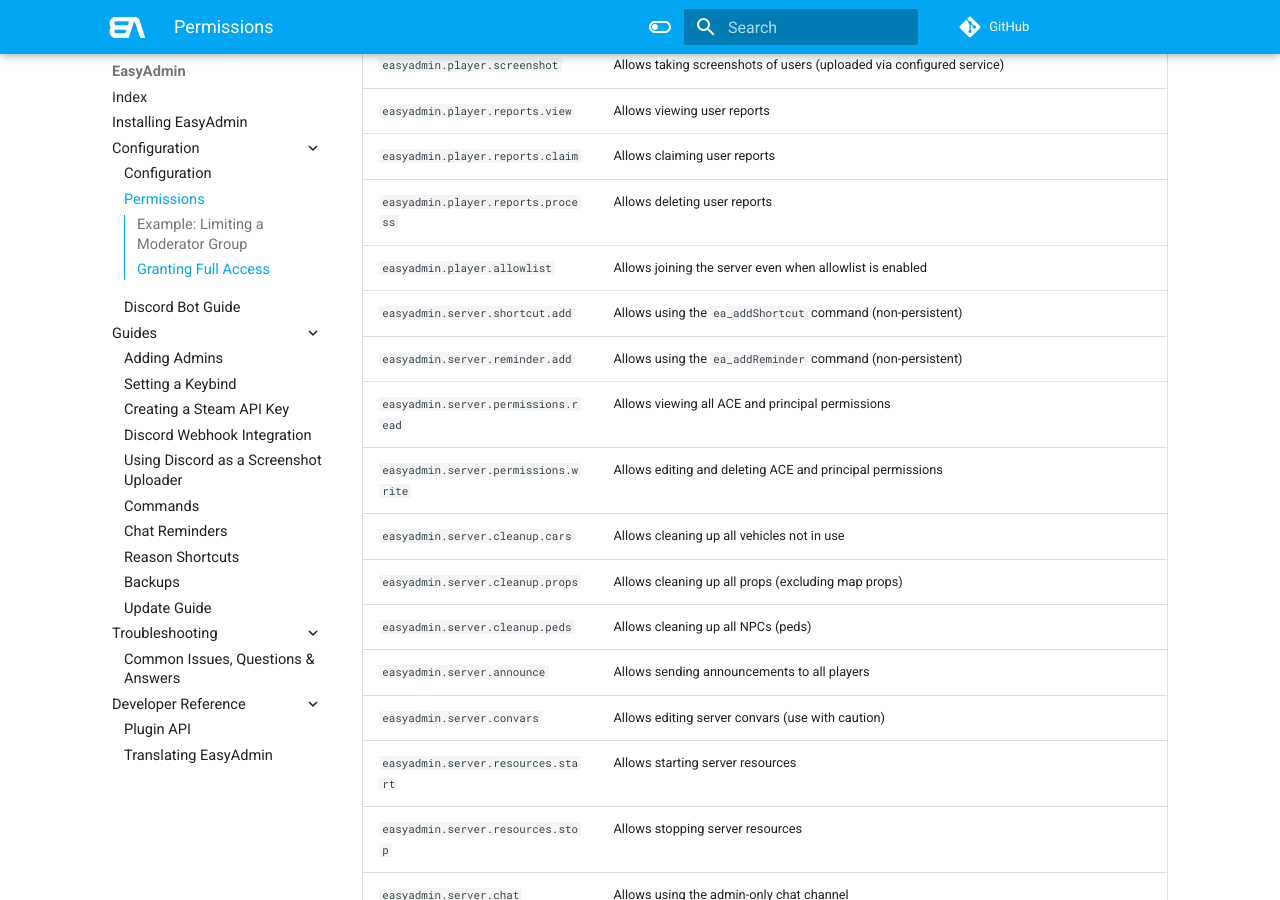
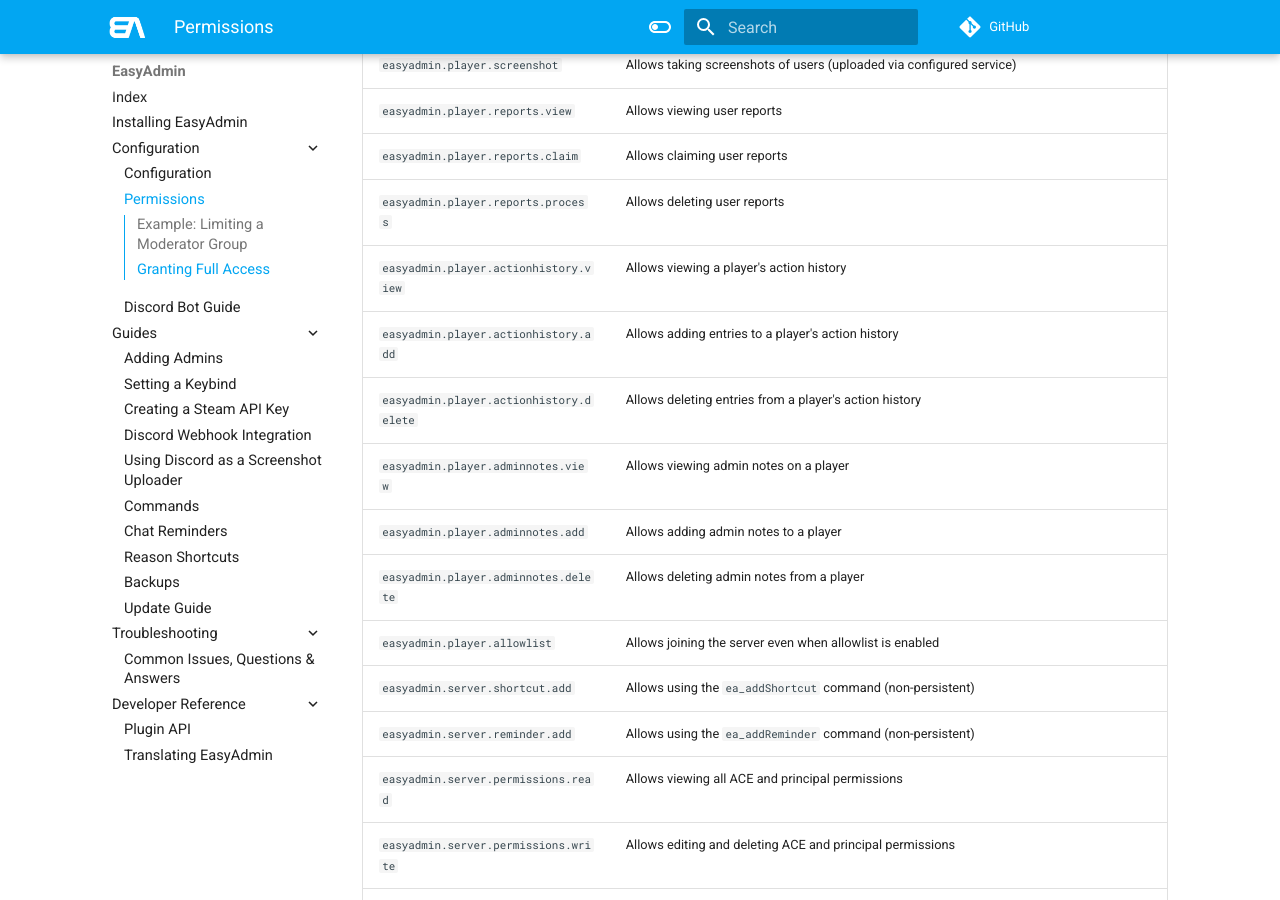
Before and after one commit to Blumlaut/EasyAdmin, an MkDocs documentation site: the page built from docs/docs/permissions.md, in a window 1280 px wide and 900 px high, scrolled down 1720 px. Built offline with MkDocs 1.6.1 and Material for MkDocs 9.7.7, drawn with Linux system fonts in a browser that asks for light colours; comment, search, counter and statistics services are not loaded.

Commit message:
Document action history and admin notes
Adds documentation for the new Action History and Admin Notes features. Updates config with three new convars (ea_enableActionHistory, ea_actionHistoryExpiry, ea_enableAdminNotes), adds the bot commands/features (/history and /notes) and corresponding ACE entries, and lists the new permission nodes for viewing/adding/deleting action history and admin notes. These docs enable admins to understand how to record, view, and manage moderation audit trails and persistent notes.

```diff
--- a/docs/docs/permissions.md
+++ b/docs/docs/permissions.md
@@ -60,6 +60,12 @@ Here is a list of all available permissions and what they do:
 | `easyadmin.player.reports.view` | Allows viewing user reports |
 | `easyadmin.player.reports.claim` | Allows claiming user reports |
 | `easyadmin.player.reports.process` | Allows deleting user reports |
+| `easyadmin.player.actionhistory.view` | Allows viewing a player's action history |
+| `easyadmin.player.actionhistory.add` | Allows adding entries to a player's action history |
+| `easyadmin.player.actionhistory.delete` | Allows deleting entries from a player's action history |
+| `easyadmin.player.adminnotes.view` | Allows viewing admin notes on a player |
+| `easyadmin.player.adminnotes.add` | Allows adding admin notes to a player |
+| `easyadmin.player.adminnotes.delete` | Allows deleting admin notes from a player |
 | `easyadmin.player.allowlist` | Allows joining the server even when allowlist is enabled |
 | `easyadmin.server.shortcut.add` | Allows using the `ea_addShortcut` command (non-persistent) |
 | `easyadmin.server.reminder.add` | Allows using the `ea_addReminder` command (non-persistent) |
```
Also changed, not shown: docs/docs/config.md (+3 -0 lines), docs/docs/discordbot.md (+4 -0 lines), docs/docs/index.md (+2 -0 lines).
